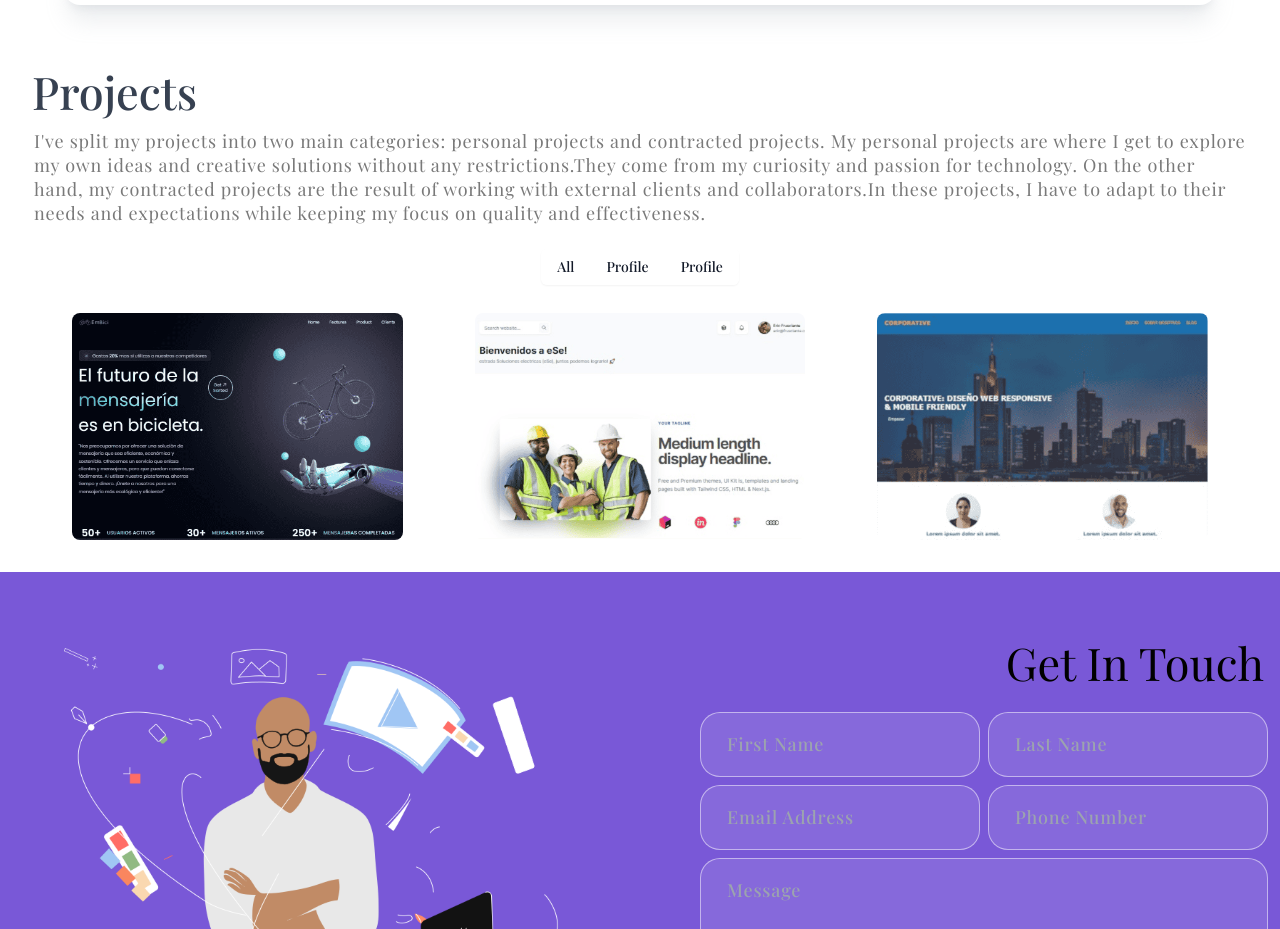
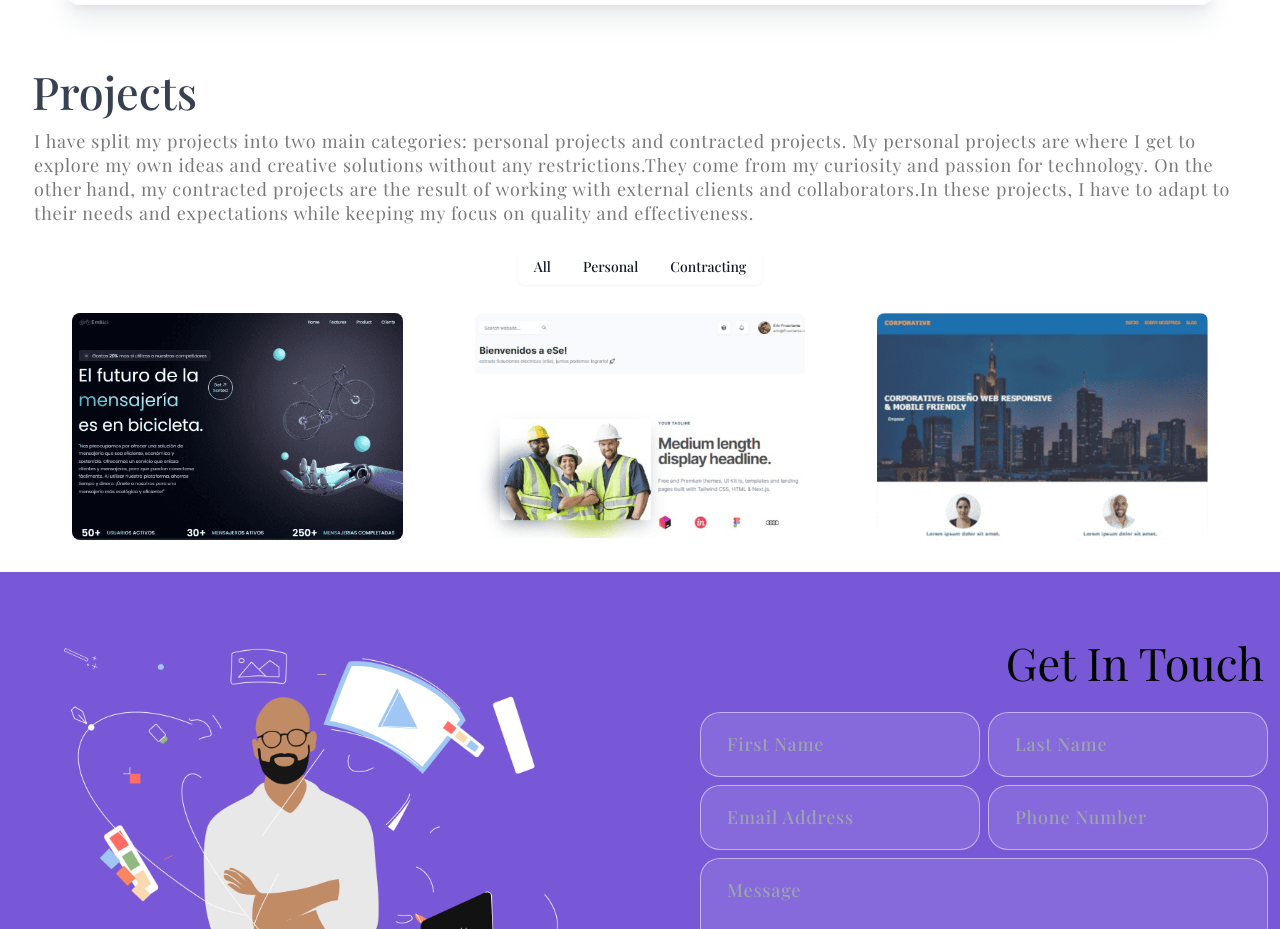
Before and after one commit to jorgeProgramaEn5/next-portfolio, a Next.js app: page / in a window 1280 px wide. Shown: the part 1260-2189 px from the top of the page. Built offline with nearby package versions, Linux system fonts and the light colour scheme; a web font is replaced by a local one.

Commit message:
optimizando-1

```diff
--- a/src/Components/Projects.jsx
+++ b/src/Components/Projects.jsx
@@ -38,7 +38,7 @@ export function Projects() {
             <div className=' container flex justify-center items-center flex-col md:items-start m-auto pb-6 px-6 md:px-8'>
                 <h2 className="text-[18px] md:text-[45px] font-medium text-gray-700 pb-2">Projects</h2>
                 <p className='text-justify md:text-left text-[18px] tracking-[0.8px] leading-6 text-secondary-400 px-[2px]'>
-                    I've split my projects into two main categories: personal projects and contracted projects. My personal projects are where I get to explore
+                    I have split my projects into two main categories: personal projects and contracted projects. My personal projects are where I get to explore
                     my own ideas and creative solutions without any restrictions.
 
                     <span className=' hidden md:inline'>They come from my curiosity and passion for technology.</span> On the other hand, my
@@ -53,10 +53,10 @@ export function Projects() {
                     <span>All</span>
                 </button>
                 <button onClick={()=> clickStep2()} type="button" className="px-4 py-2 text-sm font-medium text-gray-900 bg-white border-t border-b border-gray-200 hover:bg-gray-100 hover:text-blue-700 focus:z-10 focus:ring-2 focus:ring-blue-700 focus:text-blue-700 dark:bg-gray-700 dark:border-gray-600 dark:text-white dark:hover:text-white dark:hover:bg-gray-600 dark:focus:ring-blue-500 dark:focus:text-white">
-                    <span className=' hidden md:block'>Profile</span><span className=' block md:hidden'><BiMoneyWithdraw/></span>
+                    <span className=' hidden md:block'>Personal</span><span className=' block md:hidden'><BiMoneyWithdraw/></span>
                 </button>
                 <button onClick={()=> clickStep3()} type="button" className="px-4 py-2 text-sm font-medium text-gray-900 bg-white border border-gray-200 rounded-r-md hover:bg-gray-100 hover:text-blue-700 focus:z-10 focus:ring-2 focus:ring-blue-700 focus:text-blue-700 dark:bg-gray-700 dark:border-gray-600 dark:text-white dark:hover:text-white dark:hover:bg-gray-600 dark:focus:ring-blue-500 dark:focus:text-white">
-                    <span className=' hidden md:block'>Profile</span><span className=' block md:hidden'><BiBriefcaseAlt2/></span>
+                    <span className=' hidden md:block'>Contracting</span><span className=' block md:hidden'><BiBriefcaseAlt2/></span>
                 </button>
             </div>
             <div>
```
